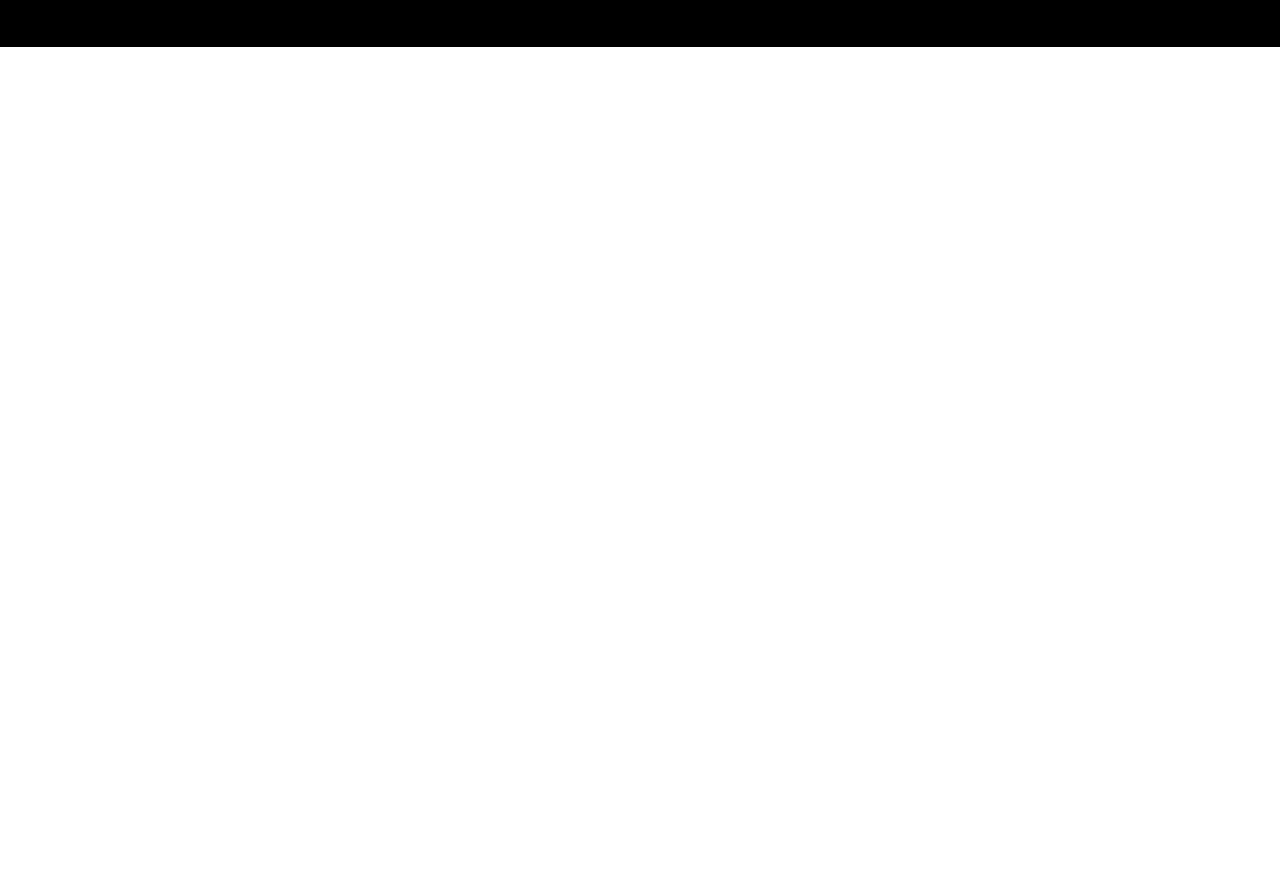
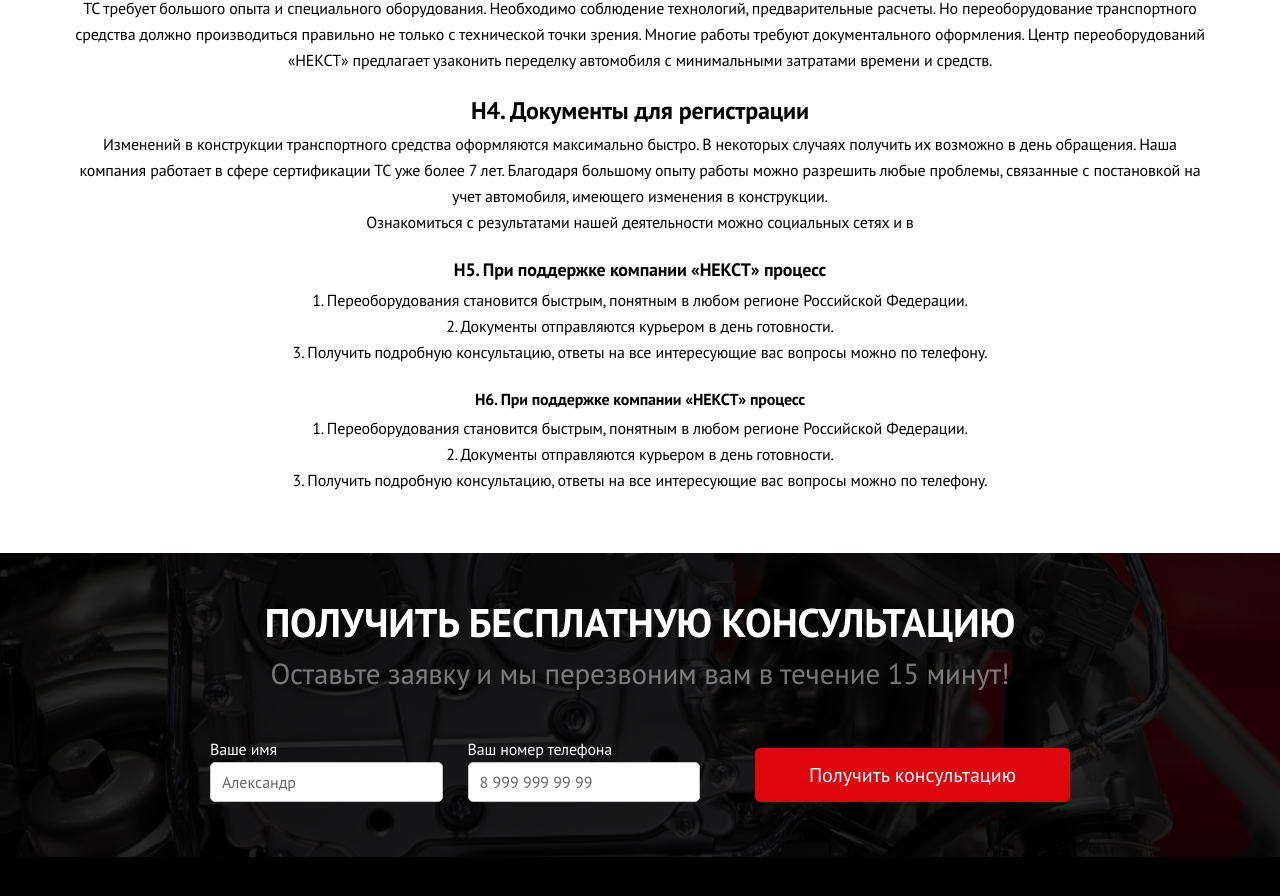
Before and after one commit to AlexKobiliansky/next_v1, a website: page app/page-stages.html in a window 1280 px wide. Shown: the part 2952-3848 px from the top of the page. Before the commit the page ends 2999 px from the top, so only its background shows below. Drawn offline with Linux system fonts and the light colour scheme.

Commit message:
page-stages.html complete

```diff
--- a/app/page-stages.html
+++ b/app/page-stages.html
@@ -429,6 +429,65 @@
 	</section>
 	<!-- ======= SECTION REGISTER-FORM END ======= -->
 
+	<!-- ======= SECTION TEXT START ======= -->
+	<section class="s-text">
+		<div class="container">
+			<h3>H3. Внесение изменений в конструкцию</h3>
+			<p>ТС требует большого опыта и специального оборудования. Необходимо соблюдение технологий, предварительные расчеты. Но переоборудование транспортного средства должно производиться правильно не только с технической точки зрения. Многие работы требуют документального оформления. Центр переоборудований «НЕКСТ» предлагает узаконить переделку автомобиля с минимальными затратами времени и средств.</p>
+			<br>
+			<h4>H4. Документы для регистрации</h4>
+			<p>Изменений в конструкции транспортного средства оформляются максимально быстро. В некоторых случаях получить их возможно в день обращения. Наша компания работает в сфере сертификации ТС уже более 7 лет. Благодаря большому опыту работы можно разрешить любые проблемы, связанные с постановкой на учет автомобиля, имеющего изменения в конструкции.</p>
+			<p>Ознакомиться с результатами нашей деятельности можно социальных сетях и в</p>
+			<br>
+			<h5>H5. При поддержке компании «НЕКСТ» процесс</h5>
+			<p>1. Переоборудования становится быстрым, понятным в любом регионе Российской Федерации.</p>
+			<p>2. Документы отправляются курьером в день готовности.</p>
+			<p>3. Получить подробную консультацию, ответы на все интересующие вас вопросы можно по телефону.</p>
+			<br>
+			<h6>H6. При поддержке компании «НЕКСТ» процесс</h6>
+			<p>1. Переоборудования становится быстрым, понятным в любом регионе Российской Федерации.</p>
+			<p>2. Документы отправляются курьером в день готовности.</p>
+			<p>3. Получить подробную консультацию, ответы на все интересующие вас вопросы можно по телефону.</p>
+		</div>
+	</section>
+	<!-- ======= SECTION TEXT END ======= -->
+
+	<!-- ======= SECTION SIMPLE-FORM START ======= -->
+	<section class="s-simple-form">
+		<div class="container">
+			<form class="simple-form contact-form">
+				<!-- Hidden Required Fields -->
+				<input type="hidden" name="project_name" value="НЕКСТ">
+				<input type="hidden" name="admin_email" value="alexey.kobilianskiy@gmail.com">
+				<input type="hidden" name="form_subject" value="Заявка с сайта НЕКСТ">
+				<!-- END Hidden Required Fields -->
+				<input type="hidden" name="Форма" value="Получить консультацию">
+
+				<h2 class="section-title">Получить бесплатную консультацию</h2>
+				<h3>Оставьте заявку и мы перезвоним вам в течение 15 минут!</h3>
+
+				<div class="form-labels-wrap">
+
+					<label>
+						<span>Ваше имя</span>
+						<input type="text" placeholder="Александр" name="Имя" autocomplete="off" data-validation="custom"
+							   data-validation-regexp="^[a-zA-Zа-яА-Я ]{1,50}$">
+					</label>
+
+					<label>
+						<span>Ваш номер телефона</span>
+						<input type="text" class="user-phone" name="Телефон" placeholder="8 999 999 99 99"
+							   autocomplete="off" data-validation="custom"
+							   data-validation-regexp="[0-9]{1}\s[0-9]{3}\s[0-9]{3}\s[0-9]{2}\s[0-9]{2}">
+					</label>
+
+					<button type="submit" class="btn btn-red">Получить консультацию</button>
+				</div>
+
+			</form>
+		</div>
+	</section>
+	<!-- ======= SECTION SIMPLE-FORM END ======= -->
 
 
 	<!-- ======= FOOTER START ======= -->
--- a/app/sass/base/_general.sass
+++ b/app/sass/base/_general.sass
@@ -102,6 +102,10 @@
   label
     display: block
     margin-bottom: 22px
+    span
+      line-height: 1
+      display: inline-block
+      margin-bottom: 5px
     &.short-label
       width: 220px
   input, textarea
--- a/app/sass/base/_media.sass
+++ b/app/sass/base/_media.sass
@@ -5,6 +5,10 @@
 
 // ≥1200px
 +media-breakpoint-down(lg)
+
+  .simple-form
+    padding-left: 50px
+    padding-right: 50px
 
   .register-form
     width: 645px
@@ -130,6 +134,19 @@
 
 // ≥992px
 +media-breakpoint-down(md)
+
+  .simple-form
+    padding-left: 0
+    padding-right: 0
+    h3
+      font-size: 22px
+      margin-bottom: 30px
+    .btn
+      font-size: 16px
+      width: 240px
+      margin-left: 0
+    label
+      width: calc((100% - 50px - 240px)/2)
 
   .s-register-form
     background-color: #f3f3f4
@@ -318,6 +335,16 @@
 // ≥768px
 +media-breakpoint-down(sm)
 
+  .simple-form
+    .form-labels-wrap
+      flex-direction: column
+      label
+        width: 100%
+        margin-bottom: 15px
+      .btn
+        width: 100%
+        margin-top: 10px
+
   .register-form
     h2
       font-size: 22px
@@ -406,6 +433,10 @@
 
 // ≥480px
 +media-breakpoint-down(xs)
+
+  .simple-form
+    h3
+      font-size: 18px
 
   .register-form
     padding: 40px 0
--- /dev/null
+++ b/app/sass/layout/_s-simple-form.sass
@@ -0,0 +1,35 @@
+.s-simple-form
+  background-image: url('../img/bg-count.jpg')
+  position: relative
+  color: #fff
+  &:before
+    content: ''
+    position: absolute
+    left: 0
+    top: 0
+    width: 100%
+    height: 100%
+    background-color: rgba(#000, .85)
+  .container
+    position: relative
+    z-index: 2
+
+.simple-form
+  padding: 45px 140px 55px
+  h3
+    font-size: 29px
+    color: rgba(#fff, .45)
+    font-weight: normal
+    text-align: center
+    margin-bottom: 45px
+    line-height: 1.2
+  .form-labels-wrap
+    display: flex
+    justify-content: space-between
+    align-items: flex-end
+  label
+    margin-bottom: 0
+    width: calc((100% - 50px - 30px - 315px)/2)
+  .btn
+    width: 315px
+    margin-left: 30px
--- a/app/sass/main.sass
+++ b/app/sass/main.sass
@@ -19,6 +19,7 @@
 @import layout/s-features
 @import layout/s-stages
 @import layout/s-register-form
+@import layout/s-simple-form
 @import layout/footer
 
 
```
Also changed, not shown: app/css/main.min.css.
